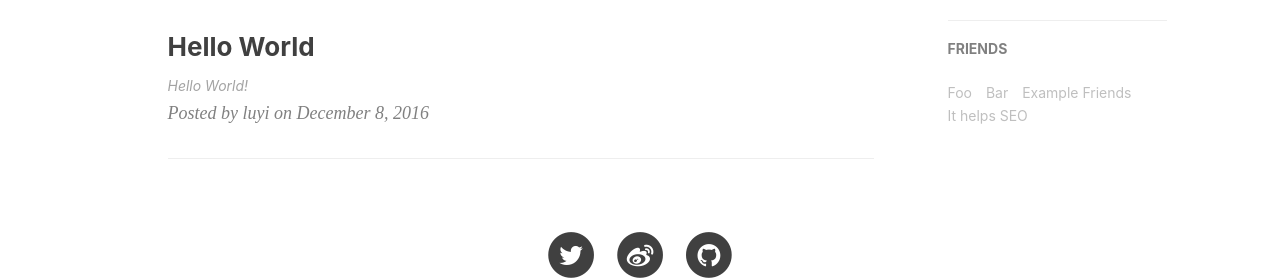
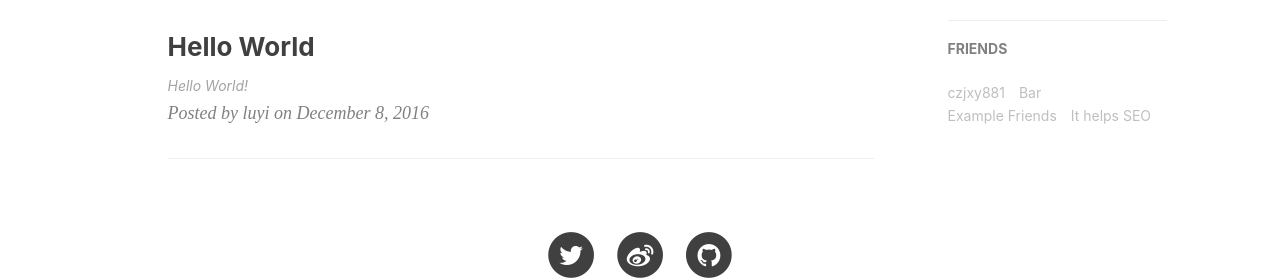
Before and after one commit to luyiisme/luyiisme.github.io, a Jekyll site: the page built from index.html, in a window 1280 px wide. Shown: the part 875-1155 px from the top of the page. Built offline with Jekyll 4.4.1, drawn with Linux system fonts in a browser that asks for light colours; nearby versions of some CDN libraries; the list of posts is cut into pages by our own code; comment, search, counter and statistics services are not loaded.

Commit message:
add friend

```diff
--- a/_config.yml
+++ b/_config.yml
@@ -80,8 +80,8 @@ featured-condition-size: 1              # A tag will be featured if the size of
 # Friends
 friends: [
     {
-        title: "Foo",
-        href: "#"
+        title: "czjxy881",
+        href: "https://czjxy881.github.io/"
     },{
         title: "Bar",
         href: "#"
```
